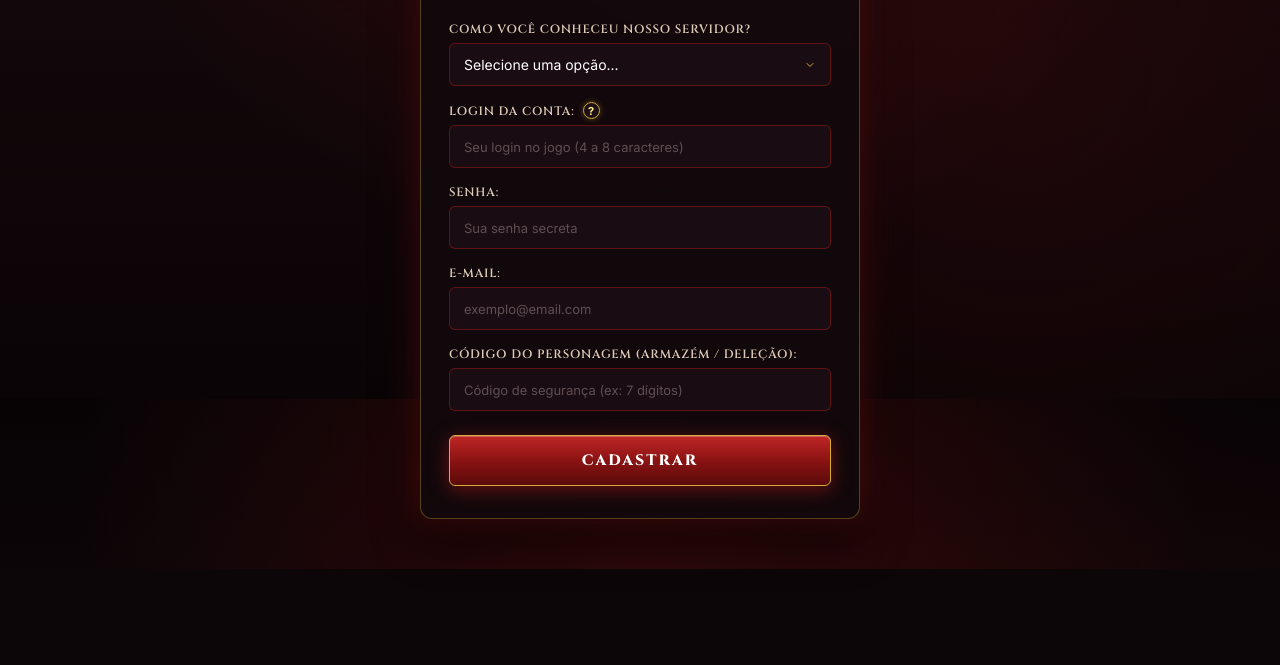
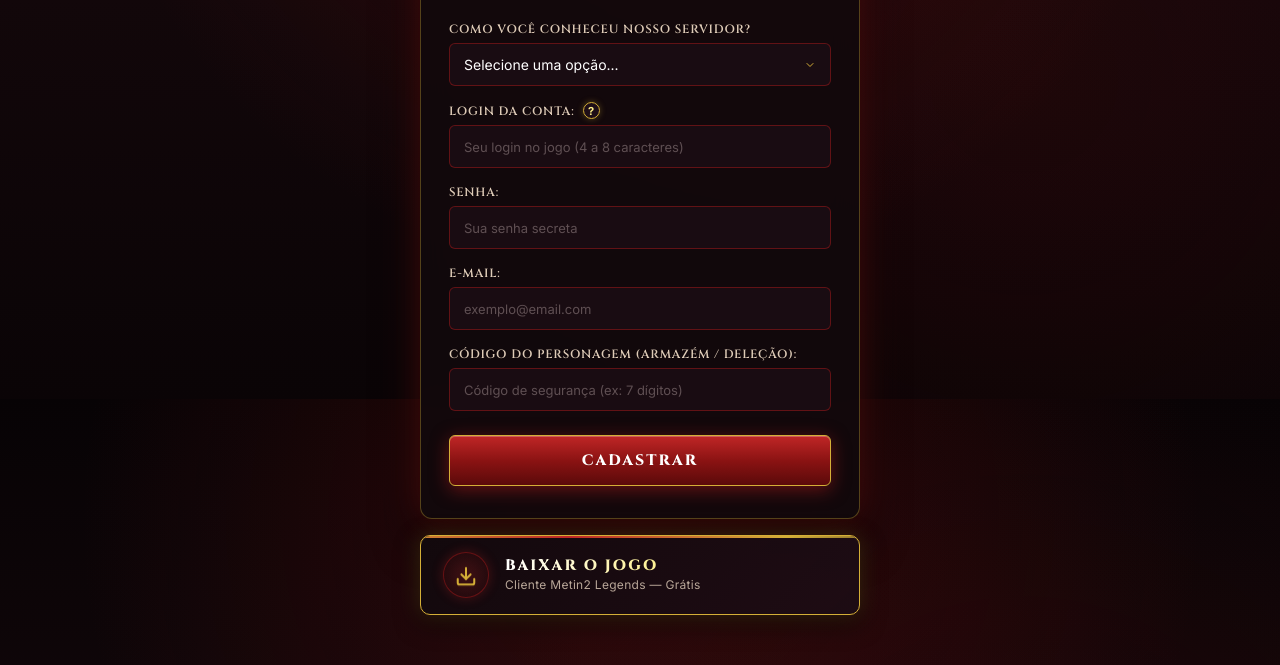
Before and after one commit to AlissonWenceslau/metin2-legends-register, a plain HTML site: page index.html in a window 1280 px wide. Shown: the part 401-1066 px from the top of the page. Before the commit the page ends 970 px from the top, so only its background shows below. Drawn offline with Linux system fonts and the light colour scheme.

Commit message:
feat: add game client download button and styling

```diff
--- a/index.html
+++ b/index.html
@@ -88,6 +88,30 @@
                     <button type="submit" id="btnEnviar">Cadastrar</button>
                 </form>
             </div>
+
+            <!-- Botão de Download do Cliente -->
+            <div class="download-wrapper">
+                <a
+                    id="btnDownload"
+                    class="btn-download"
+                    href="#"
+                    target="_blank"
+                    rel="noopener noreferrer"
+                    aria-label="Baixar o cliente do jogo Metin2 Legends"
+                >
+                    <span class="btn-download-icon">
+                        <svg xmlns="http://www.w3.org/2000/svg" width="22" height="22" viewBox="0 0 24 24" fill="none" stroke="currentColor" stroke-width="2.2" stroke-linecap="round" stroke-linejoin="round" aria-hidden="true">
+                            <path d="M21 15v4a2 2 0 0 1-2 2H5a2 2 0 0 1-2-2v-4"/>
+                            <polyline points="7 10 12 15 17 10"/>
+                            <line x1="12" y1="15" x2="12" y2="3"/>
+                        </svg>
+                    </span>
+                    <span class="btn-download-text">
+                        <span class="btn-download-label">BAIXAR O JOGO</span>
+                        <span class="btn-download-sub">Cliente Metin2 Legends — Grátis</span>
+                    </span>
+                </a>
+            </div>
         </main>
     </div>
 
--- a/style.css
+++ b/style.css
@@ -135,9 +135,10 @@ body {
 .main-wrapper {
     flex: 1;
     display: flex;
-    justify-content: center;
-    align-items: flex-start;
+    flex-direction: column;
+    align-items: center;
     padding: 24px 16px 50px;
+    gap: 0;
 }
 
 /* Card do Formulário */
@@ -552,6 +553,123 @@ button#btnEnviar:disabled {
     transform: translateY(-1px);
 }
 
+/* ================= BOT\u00c3O DE DOWNLOAD ================= */
+.download-wrapper {
+    width: 100%;
+    max-width: 440px;
+    margin-top: 16px;
+}
+
+.btn-download {
+    display: flex;
+    align-items: center;
+    gap: 16px;
+    width: 100%;
+    padding: 16px 22px;
+    background: linear-gradient(135deg, rgba(18, 9, 13, 0.95) 0%, rgba(30, 12, 20, 0.98) 100%);
+    border: 1px solid var(--gold-primary);
+    border-radius: 10px;
+    text-decoration: none;
+    color: inherit;
+    box-shadow:
+        0 0 20px rgba(212, 175, 55, 0.2),
+        0 8px 24px rgba(0, 0, 0, 0.7),
+        inset 0 1px 0 rgba(254, 240, 138, 0.15);
+    transition: all 0.25s ease;
+    position: relative;
+    overflow: hidden;
+}
+
+/* barra de progresso decorativa no topo */
+.btn-download::before {
+    content: '';
+    position: absolute;
+    top: 0;
+    left: 0;
+    right: 0;
+    height: 2px;
+    background: linear-gradient(90deg, transparent, var(--gold-primary), var(--crimson-btn-top), var(--gold-primary), transparent);
+    background-size: 200% 100%;
+    animation: shimmer 3s linear infinite;
+}
+
+@keyframes shimmer {
+    0%   { background-position: -200% 0; }
+    100% { background-position: 200% 0; }
+}
+
+.btn-download:hover {
+    border-color: var(--gold-light);
+    background: linear-gradient(135deg, rgba(25, 12, 18, 0.98) 0%, rgba(45, 18, 30, 1) 100%);
+    box-shadow:
+        0 0 32px rgba(212, 175, 55, 0.45),
+        0 0 14px rgba(192, 38, 38, 0.35),
+        0 12px 30px rgba(0, 0, 0, 0.85),
+        inset 0 1px 0 rgba(254, 240, 138, 0.3);
+    transform: translateY(-2px);
+}
+
+.btn-download:active {
+    transform: translateY(0);
+}
+
+.btn-download-icon {
+    display: flex;
+    align-items: center;
+    justify-content: center;
+    width: 46px;
+    height: 46px;
+    flex-shrink: 0;
+    border-radius: 50%;
+    background: radial-gradient(circle, rgba(192, 38, 38, 0.25) 0%, rgba(139, 19, 19, 0.15) 70%);
+    border: 1px solid var(--crimson-border);
+    color: var(--gold-primary);
+    box-shadow: 0 0 12px rgba(192, 38, 38, 0.3);
+    transition: all 0.25s ease;
+}
+
+.btn-download:hover .btn-download-icon {
+    color: var(--gold-light);
+    background: radial-gradient(circle, rgba(192, 38, 38, 0.45) 0%, rgba(139, 19, 19, 0.25) 70%);
+    box-shadow: 0 0 20px rgba(239, 68, 68, 0.5), 0 0 8px rgba(212, 175, 55, 0.4);
+    transform: translateY(-1px);
+}
+
+/* animação discreta de bounce no ícone de seta */
+.btn-download-icon svg {
+    animation: iconBounce 1.8s ease-in-out infinite;
+}
+
+@keyframes iconBounce {
+    0%, 100% { transform: translateY(0); }
+    50%       { transform: translateY(3px); }
+}
+
+.btn-download-text {
+    display: flex;
+    flex-direction: column;
+    gap: 2px;
+    flex: 1;
+}
+
+.btn-download-label {
+    font-family: var(--font-heading);
+    font-size: 15px;
+    font-weight: 800;
+    letter-spacing: 2px;
+    background: linear-gradient(90deg, #ffffff 0%, var(--gold-light) 50%, var(--gold-primary) 100%);
+    -webkit-background-clip: text;
+    -webkit-text-fill-color: transparent;
+    line-height: 1.1;
+}
+
+.btn-download-sub {
+    font-family: var(--font-body);
+    font-size: 12px;
+    color: var(--text-muted);
+    letter-spacing: 0.3px;
+}
+
 /* ================= RESPONSIVIDADE ================= */
 @media (max-width: 480px) {
     .banner-wrapper {
```
